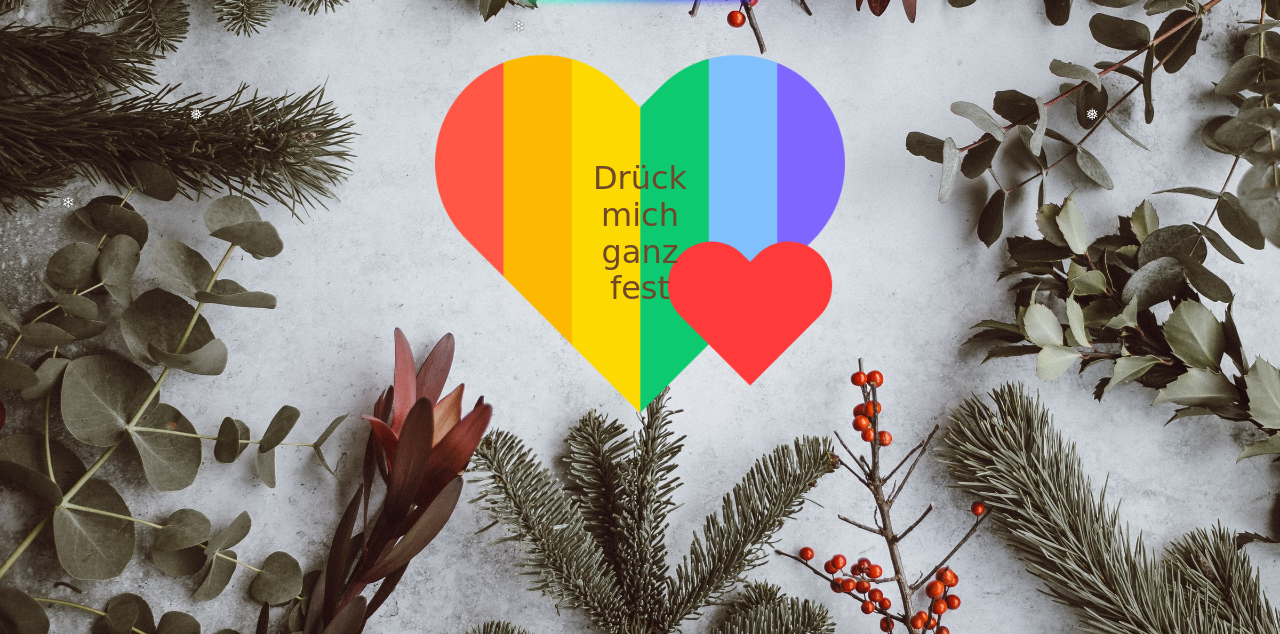
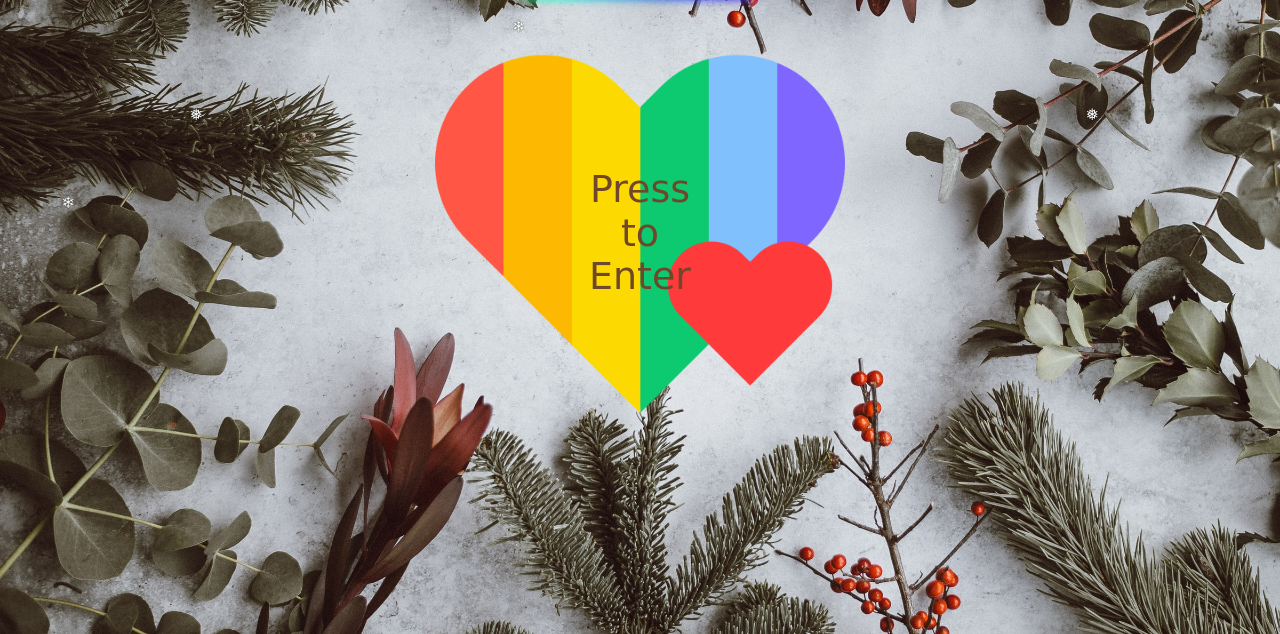
Before and after one commit to cpoelle/christmas, a plain HTML site: page index.html in a window 1280 px wide. Shown: the part 166-800 px from the top of the page. Drawn offline with Linux system fonts and the light colour scheme; a web font is replaced by a local one.

Commit message:
Change font size/button text/preview picutre

```diff
--- a/css/main.css
+++ b/css/main.css
@@ -414,7 +414,7 @@ template {
 	transform: translate(-50%, -50%);
 	color: #6f472a;
 	font-family: "Condiment", cursive;
-	font-size: 32px;
+	font-size: 38px;
 	text-align: center;
 	max-width: 120px;
 }
--- a/index.html
+++ b/index.html
@@ -57,7 +57,7 @@
             </header>
             <div class="button__container">
                 <a href="https://zoom.us/j/93023332327?pwd=VVZqR2V2UC9MNWV4ck5uUlpHbEkzdz09">
-                    <span class="button__text">Drück mich ganz fest</span>
+                    <span class="button__text">Press to Enter</span>
                     <img class="heart" src="./assets/heart.png" alt="">
                 </a>
             </div>
```
Also changed, not shown: 1 other file.
